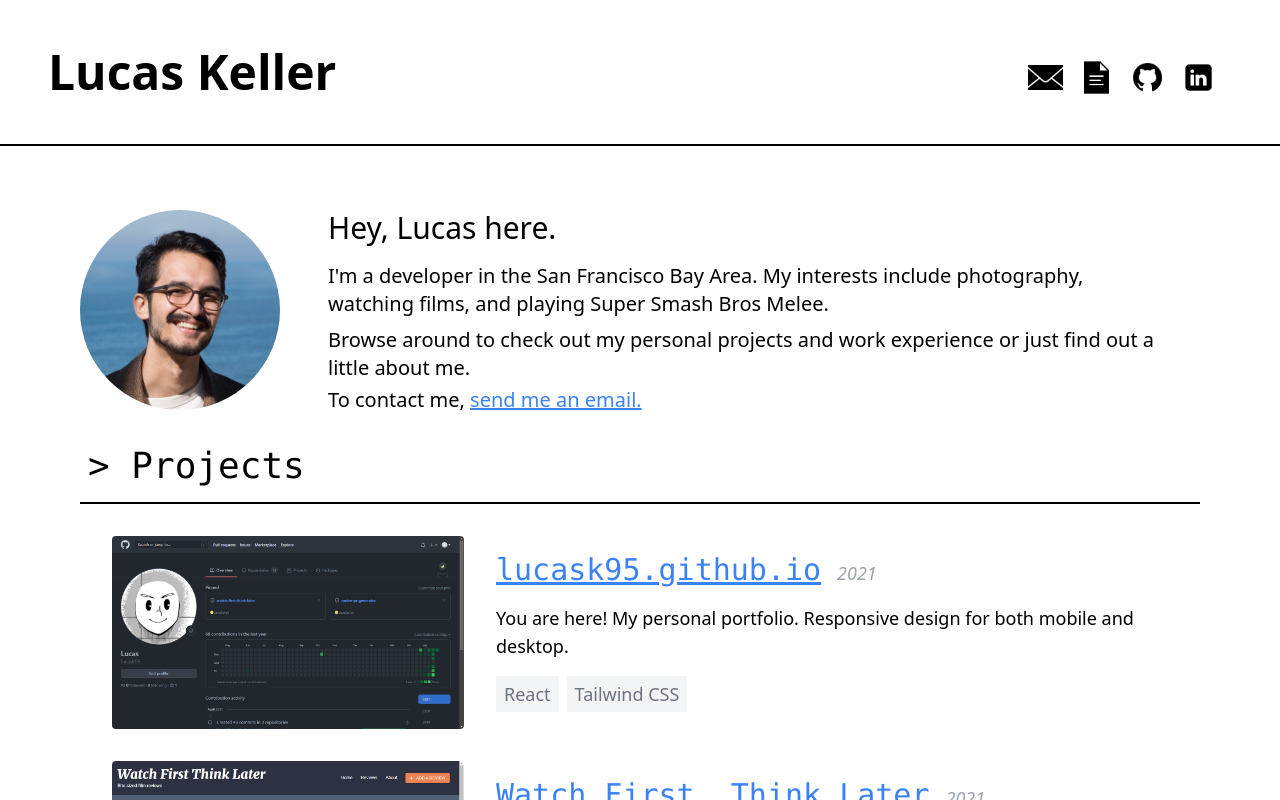
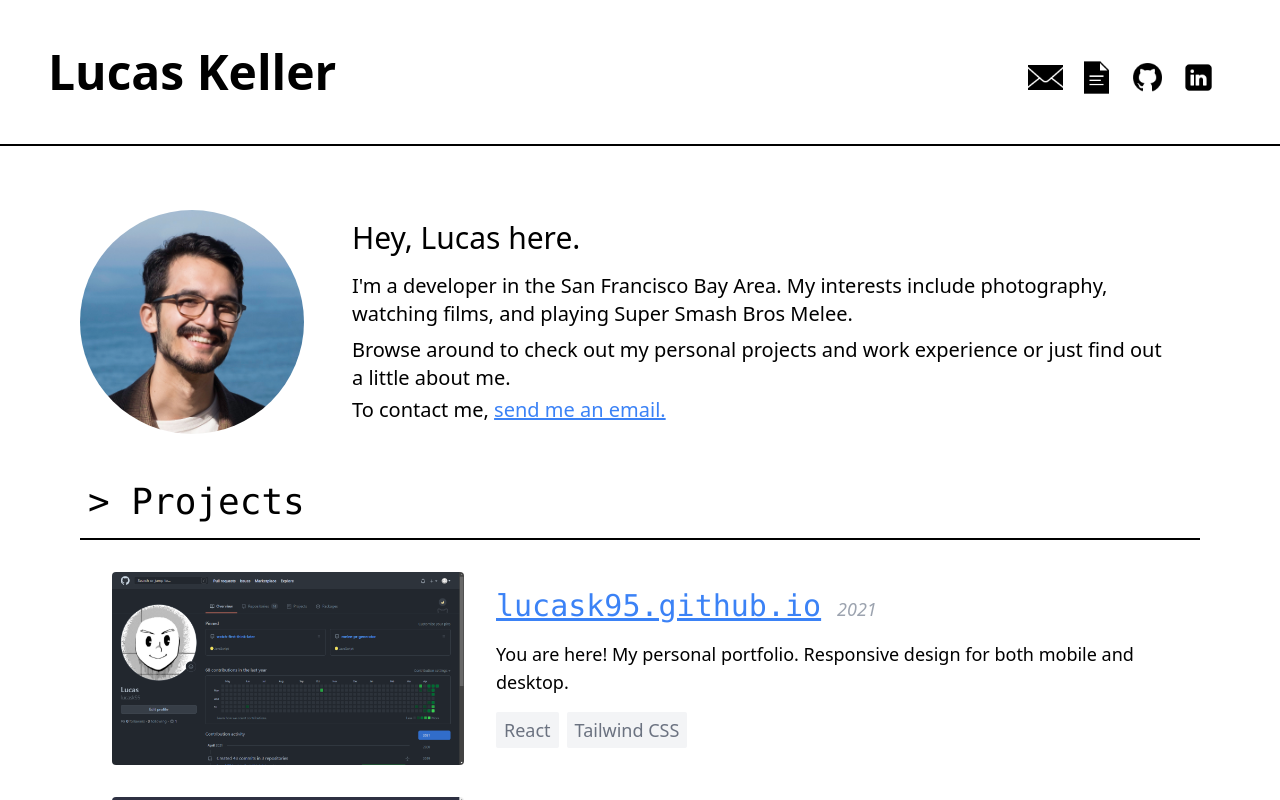
Before and after one commit to lucask95/lucask95.github.io-source, a React (Create React App) app: page / in a window 1280 px wide. Shown: the top 800 px of the page. Built offline with nearby package versions, Linux system fonts and the light colour scheme.

Commit message:
Intro section layout polish

```diff
--- a/src/sections/IntroSection.js
+++ b/src/sections/IntroSection.js
@@ -2,15 +2,19 @@ import React from "react";
 
 export default function IntroSection() {
   return (
-    <section className='space-y-8 md:space-x-4 md:space-y-0 md:flex md:flex-row my-16 md:my-8'>
-      <div className='flex justify-center' style={{ minWidth: 200 }}>
+    <section className='space-y-8 md:mb-12 md:space-x-4 md:space-y-0 md:flex md:flex-row my-16 md:my-8'>
+      <div
+        className='flex md:w-1/5 md:flex-col justify-center md:h-auto'
+        style={{ minWidth: 200 }}
+      >
         <img
           src='/img/face.jpg'
           alt='Lucas'
-          style={{ borderRadius: 999, width: 200, height: 200 }}
+          className='object-contain max-w-sm'
+          style={{ borderRadius: 999 }}
         />
       </div>
-      <div className='px-8 flex-2'>
+      <div className='px-8 flex-1 flex flex-col justify-center'>
         <h3 className='text-3xl mb-4'>Hey, Lucas here.</h3>
         <p className='text-xl mb-2'>
           I'm a developer in the San Francisco Bay Area. My interests include
```
